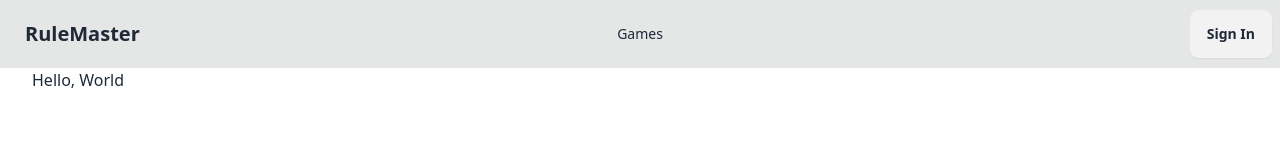
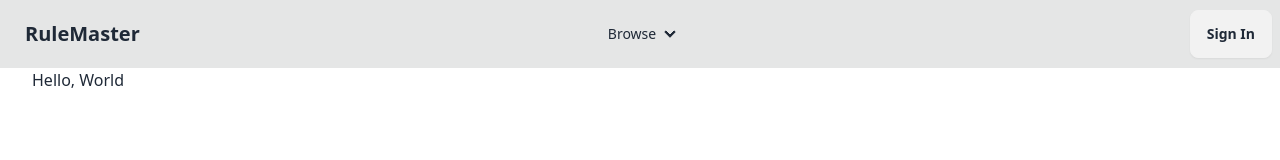
Before and after one commit to alexcjwei/rule-master, a Next.js app: page / in a window 1280 px wide. Shown: the top 160 px of the page. Built offline with nearby package versions, Linux system fonts and the light colour scheme; no server answers.

Commit message:
moves navbar games to browse dropdown

```diff
--- a/src/components/nav-bar.tsx
+++ b/src/components/nav-bar.tsx
@@ -5,7 +5,14 @@ export async function NavBar() {
 
   const items = (
     <li>
-      <a href='/games'>Games</a>
+      <details>
+        <summary>Browse</summary>
+        <ul className='p-2'>
+          <li>
+            <a>Games</a>
+          </li>
+        </ul>
+      </details>
     </li>
   );
 
```
